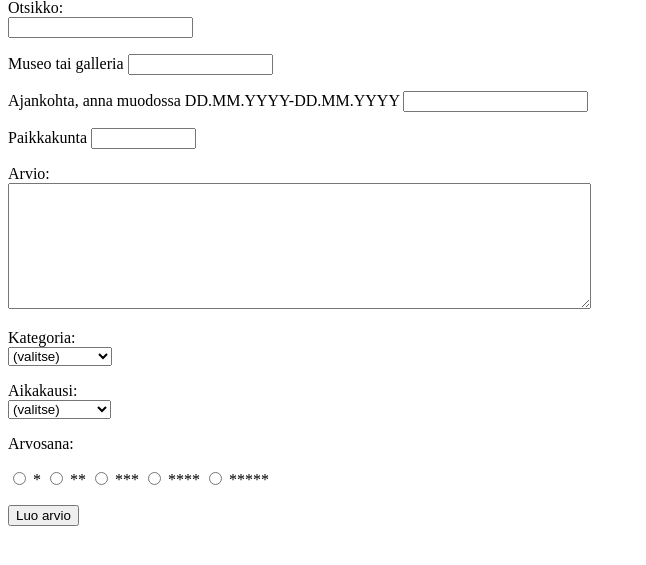
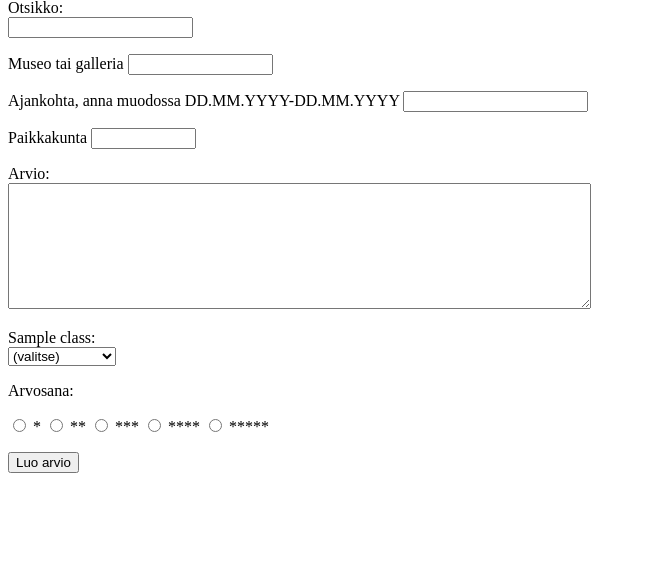
Before and after one commit to anniemx/taidenayttelyt, a Flask app: template templates/new_review.html in a window 1280 px wide. Shown: the part 81-646 px from the top of the page, without its empty margins (0-646 px from the left). Run offline with Flask 3, Linux system fonts and the light colour scheme; the template is opened without the code that fills it: most values are stand-ins (such as "Sample title", 1, 10 or a date in 2020).

Commit message:
Store classes in database

```diff
--- a/app.py
+++ b/app.py
@@ -49,7 +49,8 @@ def show_review(review_id):
 @app.route("/new_review")
 def new_review():
     require_login()
-    return render_template("new_review.html")
+    classes = reviews.get_all_classes()
+    return render_template("new_review.html", classes=classes)
 
 @app.route("/create_review", methods=["POST"])
 def create_review():
@@ -76,12 +77,10 @@ def create_review():
     user_id = session["user_id"]
 
     classes = []
-    category = request.form["category"]
-    if category:
-        classes.append(("Kategoria", category))
-    period = request.form["period"]
-    if period:
-        classes.append(("Aikakausi", period))
+    for entry in request.form.getlist("classes"):
+        if entry:
+            parts = entry.split(":")
+            classes.append((parts[0], parts[1]))
 
     reviews.add_review(title, place, time, location, description, evaluation, user_id, classes)
     return redirect("/")
--- a/schema.sql
+++ b/schema.sql
@@ -15,6 +15,12 @@ CREATE TABLE reviews (
     user_id INTEGER REFERENCES users
 );
 
+CREATE TABLE classes (
+    id INTEGER PRIMARY KEY,
+    title TEXT,
+    value TEXT
+);
+
 CREATE TABLE review_classes (
     id INTEGER PRIMARY KEY,
     review_id INTEGER REFERENCES reviews,
--- a/templates/new_review.html
+++ b/templates/new_review.html
@@ -25,36 +25,18 @@
       Arvio: <br />
       <textarea name="description" rows="8" cols="70" maxlength="1000" required></textarea>
     </p>
+    {% for class in classes %}
     <p>
-      Kategoria: <br />
-      <select name="category">
+      {{ class }}: <br />
+      <select name="classes">
         <option value="">(valitse)</option>
-        <option value="arkkitehtuuri">arkkitehtuuri</option>
-        <option value="design">design</option>
-        <option value="installaatio">installaatio</option>
-        <option value="kuvanveisto">kuvanveisto</option>
-        <option value="kuvataide">kuvataide</option>
-        <option value="multimedia">multimedia</option>
-        <option value="performanssi">performanssi</option>
-        <option value="valokuvataide">valokuvataide</option>
+        {% for option in classes[class] %}
+        <option value="{{ class }}:{{ option }}">{{ option }}</option>
+        {% endfor %}
       </select>
     </p>
-    <p>
-      Aikakausi: <br />
-      <select name="period">
-        <option value="">(valitse)</option>
-        <option value="esihistoria">esihistoria</option>
-        <option value="klassismi">klassismi</option>
-        <option value="keskiaika">keskiaika</option>
-        <option value="renessanssi">renessanssi</option>
-        <option value="1700-luku">1700-luku</option>
-        <option value="1800-luku">1800-luku</option>
-        <option value="1900-luku">1900-luku</option>
-        <option value="moderni taide">moderni taide</option>
-        <option value="nykytaide">nykytaide</option>
-        <option value="vaihteleva">vaihteleva</option>
-      </select>
-    </p>
+    {% endfor %}
+
     <p>Arvosana:</p>
     <p>
         <input type="radio" name="evaluation" value="1" required /> *
```
Also changed, not shown: init.sql (added, +20 -0 lines), reviews.py (+10 -0 lines).
